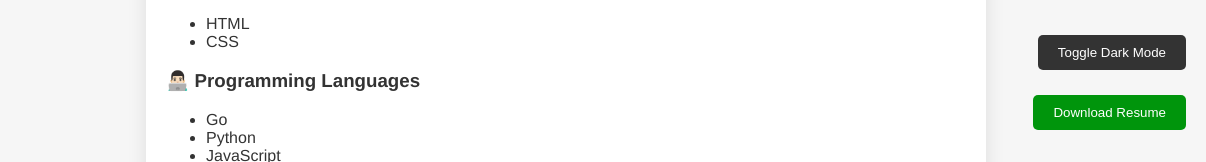
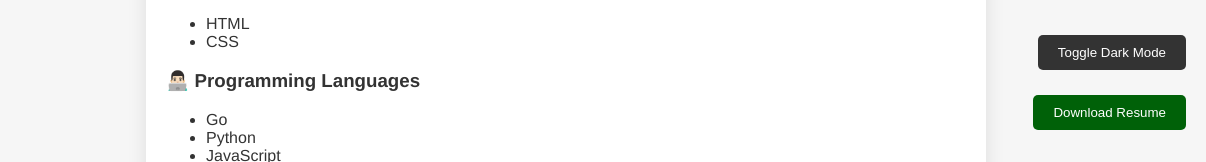
Before and after one commit to reeshogue22/reeshogue.github.io, a plain HTML site: page index.html in a window 1280 px wide. Shown: the part 650-812 px from the top of the page, 74-1280 px from the left. Drawn offline with Linux system fonts and the light colour scheme.

Commit message:
Update index.html

```diff
--- a/index.html
+++ b/index.html
@@ -107,7 +107,7 @@
             bottom: 20px;
             right: 20px;
             padding: 10px 20px;
-            background-color: #00950c;
+            background-color: #006108;
             color: #fff;
             border: none;
             border-radius: 5px;
```
